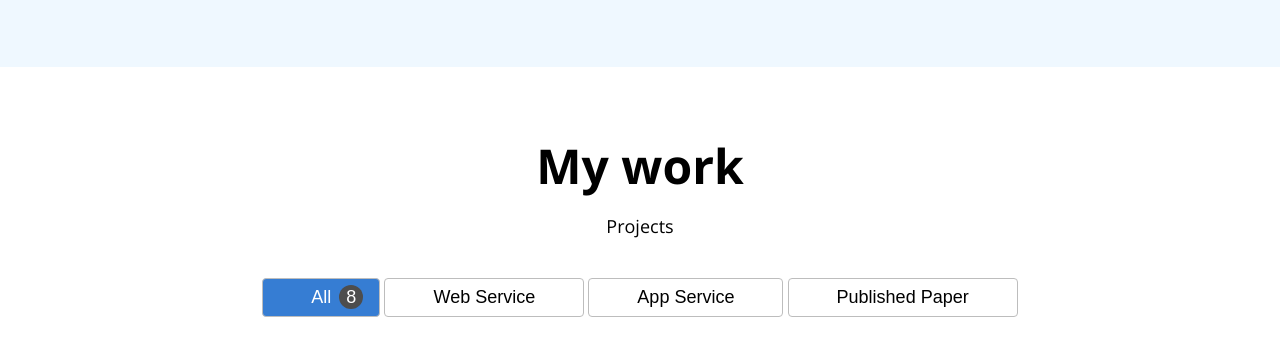
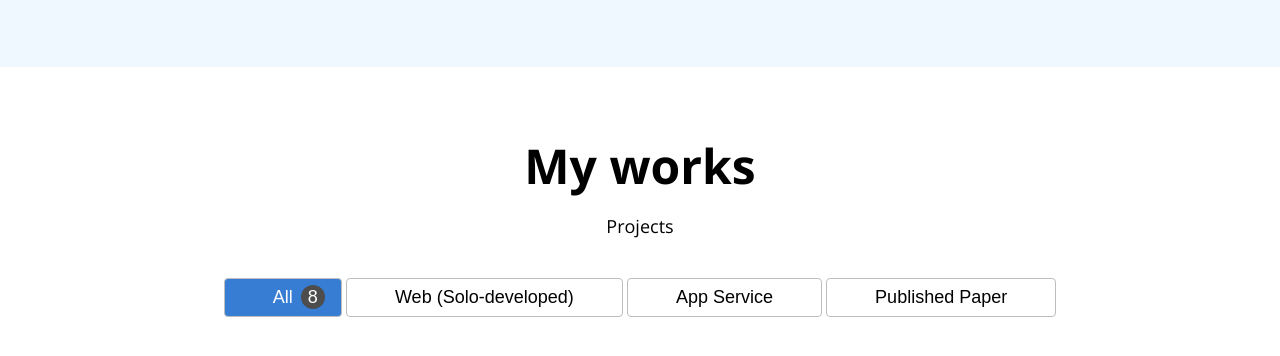
Before and after one commit to jheonii/portfolio, a plain HTML site: page index.html in a window 1280 px wide. Shown: the part 2786-3142 px from the top of the page. Drawn offline with nearby package versions, Linux system fonts and the light colour scheme.

Commit message:
changed projects part

```diff
--- a/index.html
+++ b/index.html
@@ -239,14 +239,14 @@
   <!-- Work -->
   <section id="work" class="section">
     <div class="section__container">
-      <h1>My work</h1>
+      <h1>My works</h1>
       <h3>Projects</h3>
       <div class="work__categories">
         <button class="category__btn selected" data-filter="*">
           All <span class="category__count">8</span>
         </button>
         <button class="category__btn" data-filter="Web">
-          Web Service<span class="category__count">4</span>
+          Web (Solo-developed)<span class="category__count">4</span>
         </button>
         <button class="category__btn" data-filter="app">
           App Service<span class="category__count">1</span>
```
